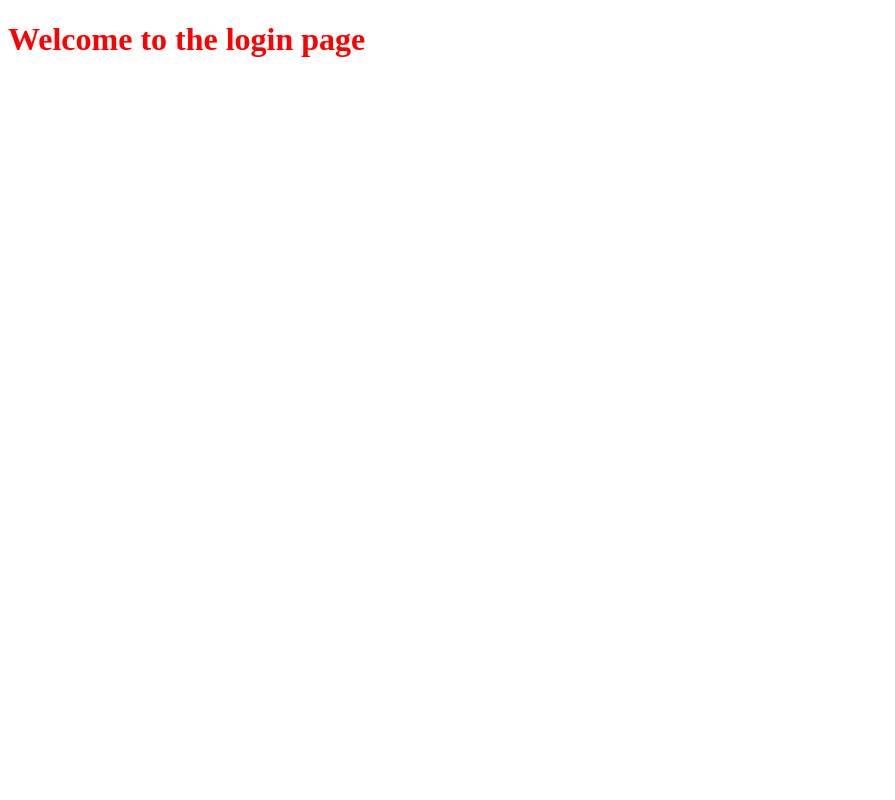
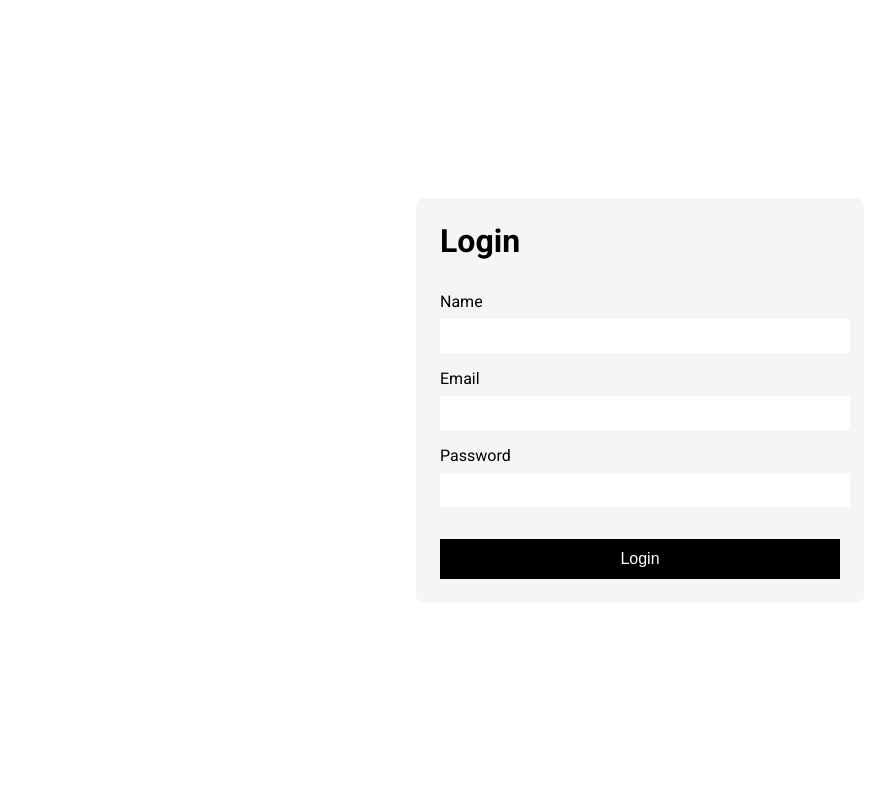
Before and after one commit to sergiopmdeveloper/django-learning, a Django app: page /login in a window 1280 px wide. Shown: the whole page, without its empty margins (0-895 px from the left). Run offline with Django 5.2, Linux system fonts and the light colour scheme.

Commit message:
style: add global style and login page style

```diff
--- /dev/null
+++ b/core/static/core/registration.css
@@ -0,0 +1,58 @@
+.form_block {
+    height: 100vh;
+    display: flex;
+    align-items: center;
+    justify-content: center;
+}
+
+.form_container {
+    width: 25rem;
+    background-color: whitesmoke;
+    margin: 1rem;
+    padding: 1.5rem;
+    border-radius: 0.5rem;
+}
+
+.form_title {
+    font-size: 2rem;
+    margin-bottom: 2rem;
+}
+
+.form_content {
+    display: flex;
+    flex-direction: column;
+    gap: 1rem;
+}
+
+.form_field {
+    display: flex;
+    flex-direction: column;
+    gap: 0.5rem;
+}
+
+.field_label {
+    font-size: 1rem;
+}
+
+.field_input {
+    width: 100%;
+    height: 2rem;
+    font-size: 1rem;
+    overflow: hidden;
+    text-overflow: ellipsis;
+    white-space: nowrap;
+}
+
+.submit_button {
+    font-size: 1rem;
+    height: 2.5rem;
+    margin-top: 1rem;
+    background-color: black;
+    color: white;
+    transition: background-color 0.2s;
+
+    &:hover {
+        background-color: grey;
+        transition: background-color 0.2s;
+    }
+}
--- a/core/static/core/style.css
+++ /dev/null
@@ -1,3 +0,0 @@
-h1 {
-    color: red
-}
--- a/core/templates/registration/login.html
+++ b/core/templates/registration/login.html
@@ -2,12 +2,36 @@
 
 {% load static %}
 {% block css %}
-    <link rel="stylesheet" href="{% static 'core/style.css' %}">
+    <link rel="stylesheet" href="{% static 'core/registration.css' %}">
 {% endblock %}
 
 {% block title %}Login{% endblock %}
 {% block description %}Login page of the Django Learning app{% endblock %}
 
 {% block content %}
-    <h1>Welcome to the login page</h1>
+    <main class="form_block">
+        <div class="form_container">
+            <h1 class="form_title">Login</h1>
+
+            <form class="form_content" method="post">
+                {% csrf_token %}
+                <div class="form_field">
+                    <label class="field_label" for="name">Name</label>
+                    <input class="field_input" type="text" name="name" id="name" autocomplete="name">
+                </div>
+
+                <div class="form_field">
+                    <label class="field_label" for="email">Email</label>
+                    <input class="field_input" type="text" name="email" id="email" autocomplete="email">
+                </div>
+
+                <div class="form_field">
+                    <label class="field_label" for="password">Password</label>
+                    <input class="field_input" type="password" name="password" id="password">
+                </div>
+
+                <button class="submit_button" type="submit">Login</button>
+            </form>
+        </div>
+    </main>
 {% endblock %}
--- a/django_learning/settings.py
+++ b/django_learning/settings.py
@@ -119,6 +119,10 @@ USE_TZ = True
 
 STATIC_URL = "static/"
 
+STATICFILES_DIRS = [
+    os.path.join(BASE_DIR, "static"),
+]
+
 # Default primary key field type
 # https://docs.djangoproject.com/en/5.0/ref/settings/#default-auto-field
 
--- /dev/null
+++ b/static/global.css
@@ -0,0 +1,18 @@
+body {
+    margin: 0;
+    font-family: 'Roboto', sans-serif;
+}
+
+h1 {
+    margin: 0;
+}
+
+input {
+    border: none;
+    padding-left: 0.5rem;
+}
+
+button {
+    cursor: pointer;
+    border: none;
+}
--- a/templates/base.html
+++ b/templates/base.html
@@ -6,7 +6,14 @@
         <meta name="viewport" content="width=device-width, initial-scale=1">
         <meta name="description" content="{% block description %}Learning Django building this app{% endblock %}">
 
+        {% load static %}
+        <link rel="stylesheet" href="{% static 'global.css' %}">
+
         {% block css %}{% endblock %}
+
+        <link rel="preconnect" href="https://fonts.googleapis.com">
+        <link rel="preconnect" href="https://fonts.gstatic.com" crossorigin>
+        <link href="https://fonts.googleapis.com/css2?family=Roboto:wght@400;700&display=swap" rel="stylesheet">
 
         <title>{% block title %}Django Learning{% endblock %} | django-learning.com</title>
     </head>
```
